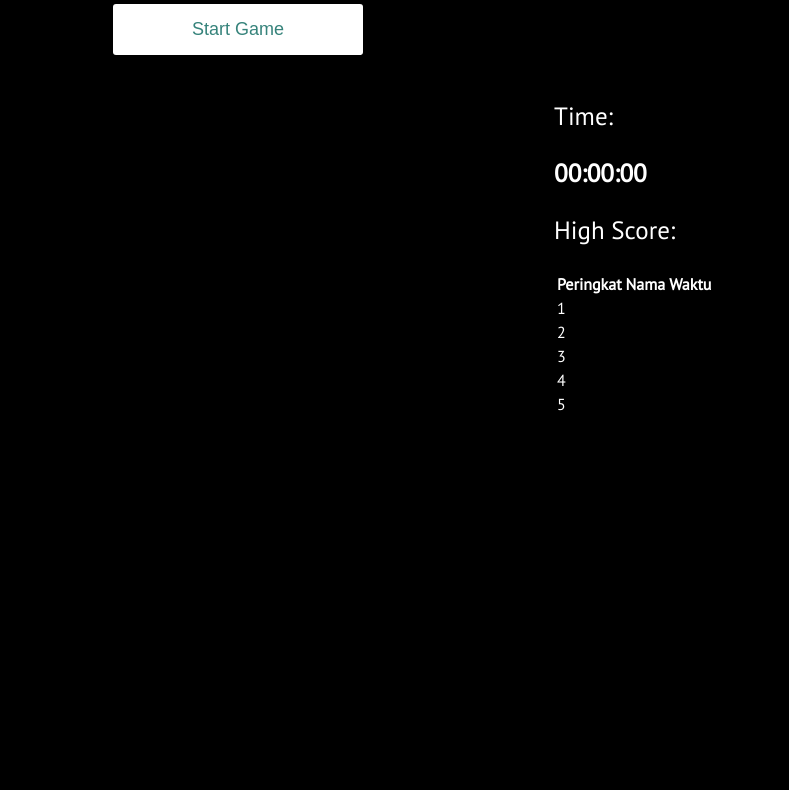
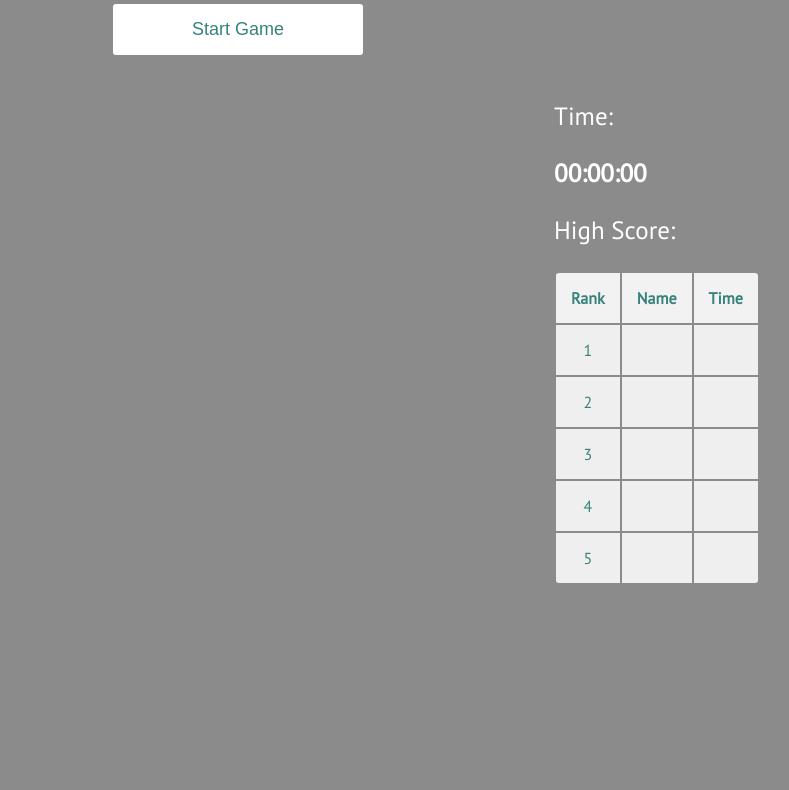
Before and after one commit to vnby/tugas1-ppw, a plain HTML site: page game.html in a window 1280 px wide. Shown: the part 89-879 px from the top of the page, without its empty margins (402-1191 px from the left). Drawn offline with nearby package versions, Linux system fonts and the light colour scheme; a web font is replaced by a local one.

Commit message:
updatev5.0 nambahin table leaderboard, benerin css sedikit. stuckkk

```diff
--- a/game.html
+++ b/game.html
@@ -13,18 +13,18 @@
 		<div class="info">
 			<div class="welcome"><h2>welcome,&nbsp;</h2> <h2 id="uname"></h2></div>
 			<div class="forbutton">
-				<button type="submit" class="button" id="startgame">Start Game</button>
+				<a href="#play" type="submit" class="button" id="startgame">Start Game</a>
 			</div>
 		</div>
-		<div class="game"></div>
+		<div class="game" id="play"></div>
 		<div class="statistic" id="stats">
 			<p>Time: &nbsp;</p><h3><time>00:00:00</time></h3>
 			<p>High Score: </p>
 			<table>
 				<tr>
-					<th>Peringkat</th>
-					<th>Nama</th>
-					<th>Waktu</th>
+					<th id="trank">Rank</th>
+					<th id="tname">Name</th>
+					<th id="ttime">Time</th>
 				</tr>
 				<tr>
 					<td>1</td>
@@ -47,7 +47,7 @@
 					<td id="waktu3"></td>
 				</tr>
 				<tr>
-					<td>5</td>
+					<td id="t5">5</td>
 					<td id="uname4"></td>
 					<td id="waktu4"></td>
 				</tr>
--- a/src/css/myCss.css
+++ b/src/css/myCss.css
@@ -17,6 +17,10 @@ a {
 	font-family: 'PT Sans', Helvetica, Arial, sans-serif;
 	font-size: 40px;
 }
+
+/*
+login inspired by :
+codepen.io/Lewitje/pen/BNNJjo*/
 
 input {
   -webkit-appearance: none;
--- a/src/css/mycss2.css
+++ b/src/css/mycss2.css
@@ -13,7 +13,7 @@ html, body {
 }
 
 body {
-  background: black;
+  background: #8A8B8A;
   min-height: 100%;
   font-family: "Arial", sans-serif;
 }
@@ -24,9 +24,7 @@ h3,
 h4,
 h5,
 h6,
-p,
-td,
-tr {
+p {
   font-family: 'PT Sans', Helvetica, Arial, sans-serif;
   color: white;
 }
@@ -49,7 +47,7 @@ tr {
 
 .forbutton {
   width: 100%;
-  margin: 0, 10px;
+  margin: 0 auto;
   vertical-align: middle;
   text-align: center;
   padding: 20px 0px 20px 0px;
@@ -62,7 +60,6 @@ tr {
 .button {
     margin: 0 auto;
     border-radius: 10px;
-    color: white;
     padding: 15px 32px;
     text-align: center;
     text-decoration: none;
@@ -71,8 +68,7 @@ tr {
     margin: 0 10px;
     cursor: pointer;
     -webkit-appearance: none;
-     -moz-appearance: none;
-          appearance: none;
+    -moz-appearance: none;
     outline: 0;
     background-color: white;
     border: 0;
@@ -81,7 +77,12 @@ tr {
     width: 250px;
     font-size: 18px;
    -webkit-transition-duration: 0.25s;
+   -moz-transition-duration: 0.25s;
           transition-duration: 0.25s;
+}
+
+.button:hover {
+  background-color: #DFDFDF;
 }
 
 .wrap {
@@ -93,8 +94,10 @@ tr {
 
 .game {
   -webkit-transform-style: preserve-3d;
+  -moz-transform-style: preserve-3d;
           transform-style: preserve-3d;
   -webkit-perspective: 500px;
+  -moz-perspective: 500px;
           perspective: 500px;
   min-height: 100%;
   height: 100%;
@@ -103,7 +106,7 @@ tr {
   display: inline;
 }
 
-@-webkit-keyframes matchAnim {
+/*@-webkit-keyframes matchAnim {
   0% {
     background: #bcffcc;
   }
@@ -111,6 +114,15 @@ tr {
     background: white;
   }
 }
+
+@-moz-keyframes matchAnim {
+  0% {
+    background: #bcffcc;
+  }
+  100% {
+    background: white;
+  }
+}*/
 
 @keyframes matchAnim {
   0% {
@@ -128,11 +140,13 @@ tr {
   text-align: center;
   display: block;
   -webkit-perspective: 500px;
+  -moz-perspective: 500px;
           perspective: 500px;
   position: relative;
   cursor: pointer;
   z-index: 50;
   -webkit-tap-highlight-color: transparent;
+  -moz-tap-highlight-color: transparent;
 }
 @media (max-width: 800px) {
   .card {
@@ -145,25 +159,30 @@ tr {
   height: 100%;
   display: block;
   -webkit-transform-style: preserve-3d;
+  -moz-transform-style: preserve-3d;
           transform-style: preserve-3d;
   -webkit-transition: .4s ease-in-out;
+  -moz-transition: .4s ease-in-out;
   transition: .4s ease-in-out;
   background: white;
 }
 .card .inside.picked, .card .inside.matched {
   -webkit-transform: rotateY(180deg);
+  -moz-transform: rotateY(180deg);
           transform: rotateY(180deg);
 }
 .card .inside.matched {
   -webkit-animation: 1s matchAnim ease-in-out;
+  -moz-animation: 1s matchAnim ease-in-out;
           animation: 1s matchAnim ease-in-out;
   -webkit-animation-delay: .4s;
+  -moz-animation-delay: .4s;
           animation-delay: .4s;
 }
 .card .front, .card .back {
-  border: 1px solid black;
   -webkit-backface-visibility: hidden;
-          backface-visibility: hidden;
+  -moz-backface-visibility: hidden;
+          /*backface-visibility: hidden;*/
   position: absolute;
   top: 0;
   left: 0;
@@ -171,6 +190,7 @@ tr {
   height: 100%;
   padding: 20px;
 }
+
 .card .front img, .card .back img {
   max-width: 100%;
   display: block;
@@ -179,6 +199,7 @@ tr {
 }
 .card .front {
   -webkit-transform: rotateY(-180deg);
+  -moz-transform: rotateY(-180deg);
           transform: rotateY(-180deg);
 }
 @media (max-width: 800px) {
@@ -199,3 +220,35 @@ footer {
   width: 100%;
   z-index: 0;
 }
+
+table {
+  color:  #36837B;
+  font-family: 'PT Sans', Helvetica, Arial, sans-serif;
+  text-align: center;
+}
+
+th {
+  background-color: #f2f2f2;
+  padding: 15px;
+}
+
+td {
+  background-color: #EFEFEF;
+  padding: 15px;
+}
+
+#trank {
+  border-top-left-radius: 5%;
+}
+
+#ttime {
+  border-top-right-radius: 5%;
+}
+
+#t5 {
+  border-bottom-left-radius: 5%;
+}
+
+#waktu4 {
+  border-bottom-right-radius: 5%;
+}
--- a/src/js/myjs.js
+++ b/src/js/myjs.js
@@ -5,6 +5,10 @@ function init() {
 		document.getElementById("uname").innerHTML = "unknown";
 }
 
+ /* inspired by :
+ 	https://codepen.io/natewiley/pen/HBrbL
+	http://jsfiddle.net/pertrai1/r3su6b6n/
+ */
 $(document).ready(function(){
 	var h3 = document.getElementsByTagName("h3")[0],
 	start = document.getElementById("startid"),
```
